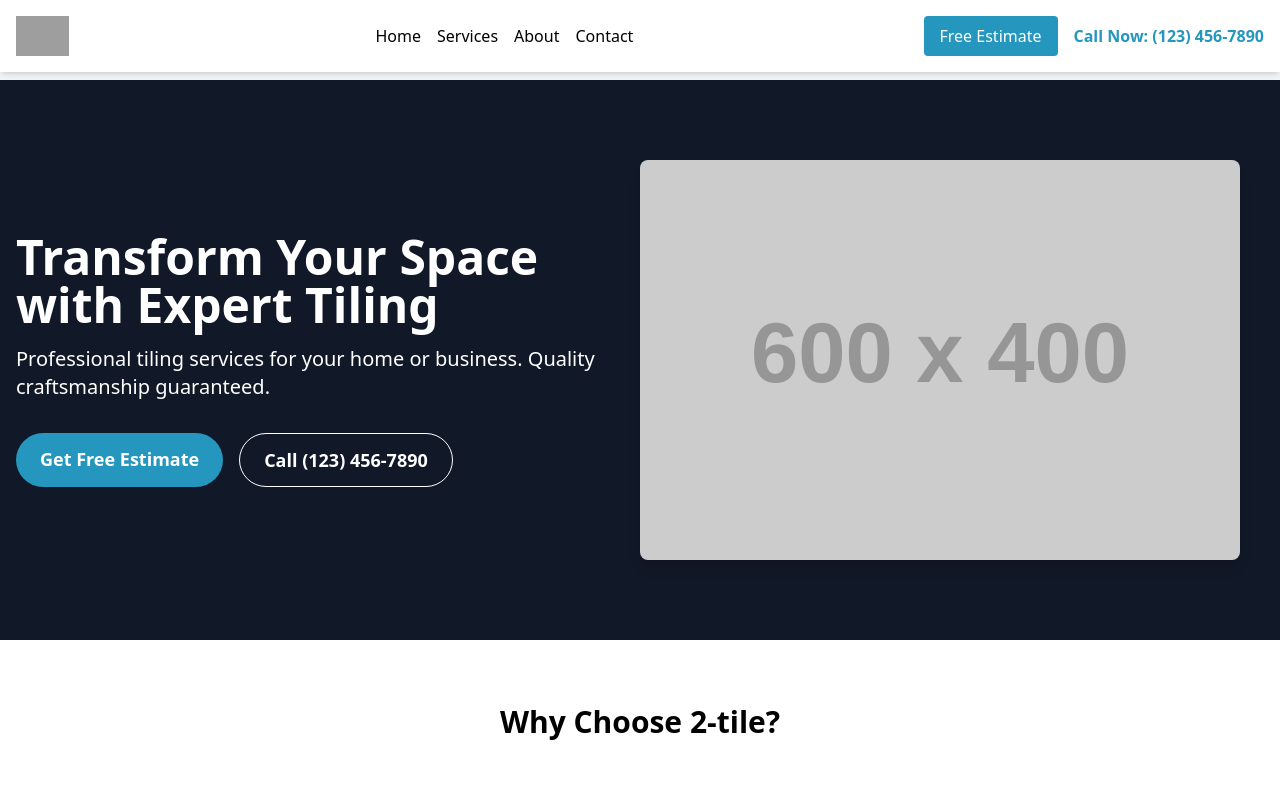
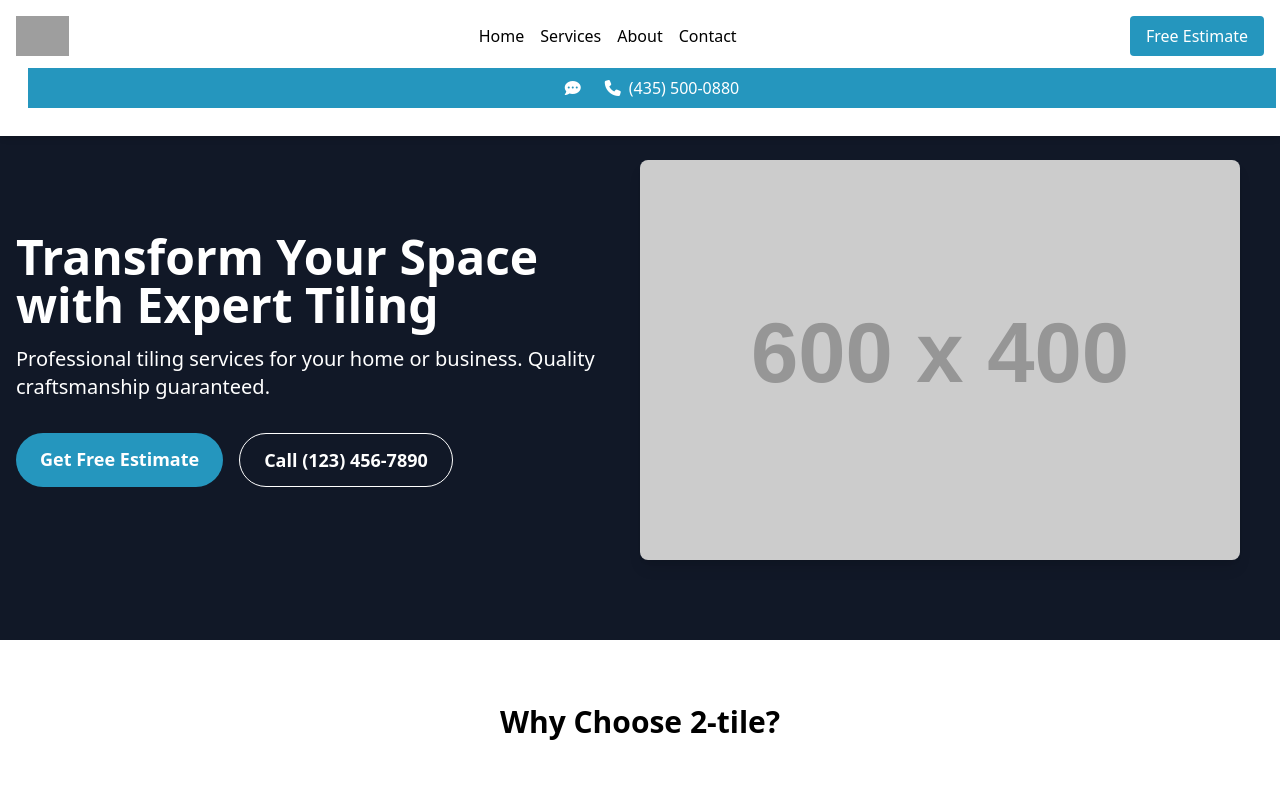
Before and after one commit to KodyKendall/fr-tailwind-websites, a plain HTML site: page 2-tile/moab/index.html in a window 1280 px wide. Shown: the top 785 px of the page. Drawn offline with nearby package versions, Linux system fonts and the light colour scheme; grey boxes are pictures that could not be loaded; placeholder pictures from the web are drawn by us.

Commit message:
added banner, but it looks bad.

```diff
--- a/2-tile/moab/index.html
+++ b/2-tile/moab/index.html
@@ -32,12 +32,22 @@
             </div>
             <div class="flex items-center space-x-4">
                 <a href="#" class="bg-custom-blue text-white px-4 py-2 rounded hover:bg-opacity-80 transition duration-300 whitespace-nowrap">Free Estimate</a>
-                <a href="tel:1234567890" class="text-custom-blue font-bold hover:underline">Call Now: (123) 456-7890</a>
                 <button class="md:hidden text-custom-blue" id="menu-toggle">
                     <svg class="w-6 h-6" fill="none" stroke="currentColor" viewBox="0 0 24 24" xmlns="http://www.w3.org/2000/svg">
                         <path stroke-linecap="round" stroke-linejoin="round" stroke-width="2" d="M4 6h16M4 12h16M4 18h16"></path>
                     </svg>
                 </button>
+            </div>
+        </div>
+        <div class="bg-custom-blue text-white py-2 m-3 w-full">
+            <div class="container mx-auto flex justify-center items-center">
+                <a href="sms:4355000880" class="flex items-center hover:underline mr-4">
+                    <i class="fas fa-comment-dots mr-2"></i>
+                </a>
+                <a href="tel:4355000880" class="flex items-center hover:underline">
+                    <i class="fas fa-phone mr-2"></i>
+                    <span>(435) 500-0880</span>
+                </a>
             </div>
         </div>
     </nav>
```
Also changed, not shown: 1 other file.
